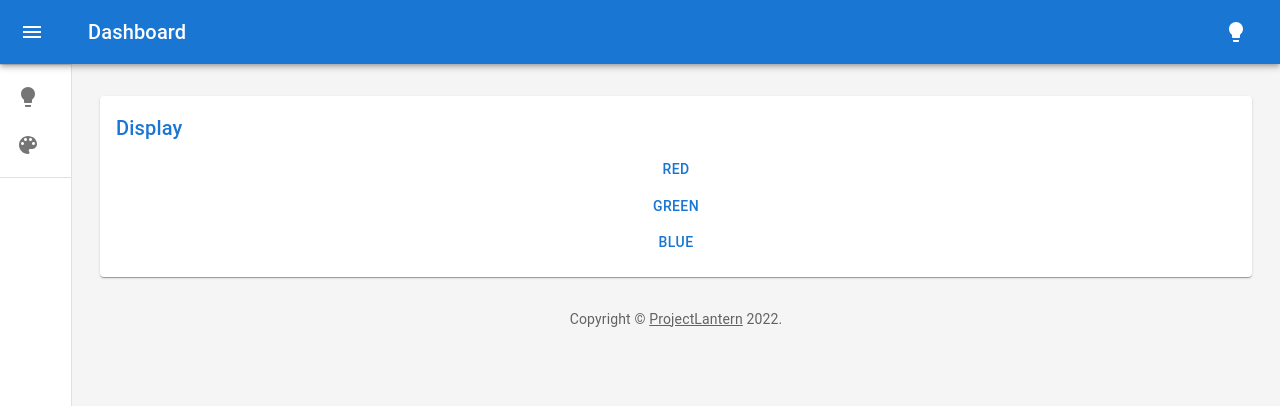
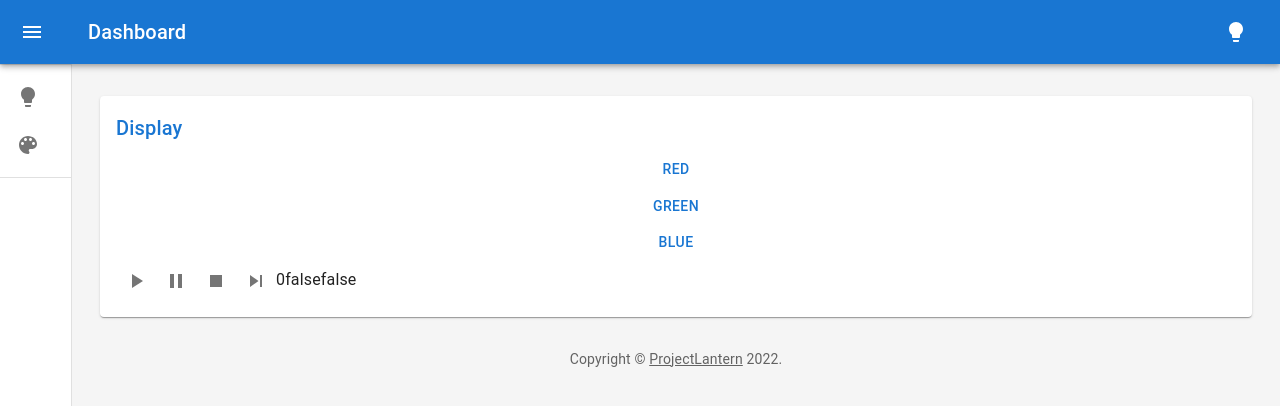
Before and after one commit to mcrlab/lantern, a React (Create React App) app in the folder client/: page /display in a window 1280 px wide. Shown: the top 406 px of the page. Built offline with nearby package versions, Linux system fonts and the light colour scheme; no server answers.

Commit message:
Blink and animation testing

```diff
--- /dev/null
+++ b/client/src/dashboard/Blink.tsx
@@ -0,0 +1,103 @@
+import { AnyNsRecord } from 'dns';
+import * as React from 'react';
+import Button from '@mui/material/Button';
+import { IconButton } from '@mui/material';
+import HighlightIcon from '@mui/icons-material/Highlight';
+import SkipNextIcon from '@mui/icons-material/SkipNext';
+import StopIcon from '@mui/icons-material/Stop';
+import PauseIcon from '@mui/icons-material/Pause';
+import PlayArrowIcon from '@mui/icons-material/PlayArrow';
+interface BlinkState {
+    on: boolean,
+    playing: boolean,
+    intervalFn: any ,
+    frameNumber: number
+}
+
+export default class Blink extends React.Component <{},BlinkState>{
+    constructor(props:{}){
+        super(props);
+        this.bounce = this.bounce.bind(this);
+        this.play = this.play.bind(this);
+        this.stop = this.stop.bind(this);
+        this.pause = this.pause.bind(this)
+        this.stepForward = this.stepForward.bind(this)
+        this.state = {
+            on: false,
+            playing: false,
+            intervalFn: undefined,
+            frameNumber: 0
+        };
+    }
+    play(){
+        const intervalFn = setInterval(this.bounce, 1000);
+        this.setState({
+            playing: true,
+            intervalFn: intervalFn
+        });
+    }
+    stop(){
+        if(this.state.intervalFn){
+            clearInterval(this.state.intervalFn);
+        }
+        this.setState({
+            playing: false,
+            intervalFn: undefined,
+            frameNumber: 0
+        });
+    }
+    stepForward(){
+        this.bounce();
+    }
+    pause(){
+        if(this.state.intervalFn){
+            clearInterval(this.state.intervalFn);
+        }
+        this.setState({
+            playing: false,
+            intervalFn: undefined
+        });
+    }
+    async bounce(){
+        const on = !this.state.on;
+        let frameNumber = this.state.frameNumber;
+        const color = (on)?"FFFFFF":"000000";
+
+        let response = await fetch(`/api/display/color`,{
+            method: "POST",
+            headers: {
+              "content-type": "application/json"
+            },
+            body: JSON.stringify({
+                "color": color
+              })
+          });
+        frameNumber++;
+        this.setState({
+            on: on,
+            frameNumber: frameNumber
+        });
+    }
+
+    render(): React.ReactNode {
+        return (
+            <div>
+            <IconButton onClick={this.play}>
+                <PlayArrowIcon />
+            </IconButton>
+            <IconButton onClick={this.pause}>
+                <PauseIcon />
+            </IconButton>
+            <IconButton onClick={this.stop}>
+                <StopIcon />
+            </IconButton>
+            <IconButton onClick={this.stepForward}>
+                <SkipNextIcon />
+            </IconButton>
+            {this.state.frameNumber.toString()}
+            {this.state.playing.toString()}
+            {this.state.on.toString()}
+            </div>
+        )
+    }
+}
--- a/client/src/dashboard/Display.tsx
+++ b/client/src/dashboard/Display.tsx
@@ -2,14 +2,25 @@ import * as React from 'react';
 import Title from './Title';
 import Light from '../Light';
 import Button from '@mui/material/Button';
+import Blink from './Blink';
+
 interface DisplayProps {
   lights: Light[]
 }
-
-export default class Display extends React.Component <DisplayProps, {}> {
+interface DisplayState {
+  interval: number
+  fn: any,
+  on: boolean
+}
+export default class Display extends React.Component <DisplayProps, DisplayState> {
   constructor(props:DisplayProps){
     super(props);
     this.color = this.color.bind(this);
+    this.state = {
+      interval: 0,
+      fn: ()=>{},
+      on: false
+    }
   }
 
   async color(color:string){
@@ -34,6 +45,7 @@ export default class Display extends React.Component <DisplayProps, {}> {
         <Button onClick={()=>{this.color("FF0000")}}>Red</Button>
         <Button onClick={()=>{this.color("00FF00")}}>Green</Button>
         <Button onClick={()=>{this.color("0000FF")}}>Blue</Button>
+        <Blink />
       </React.Fragment>
     );
   }
```
